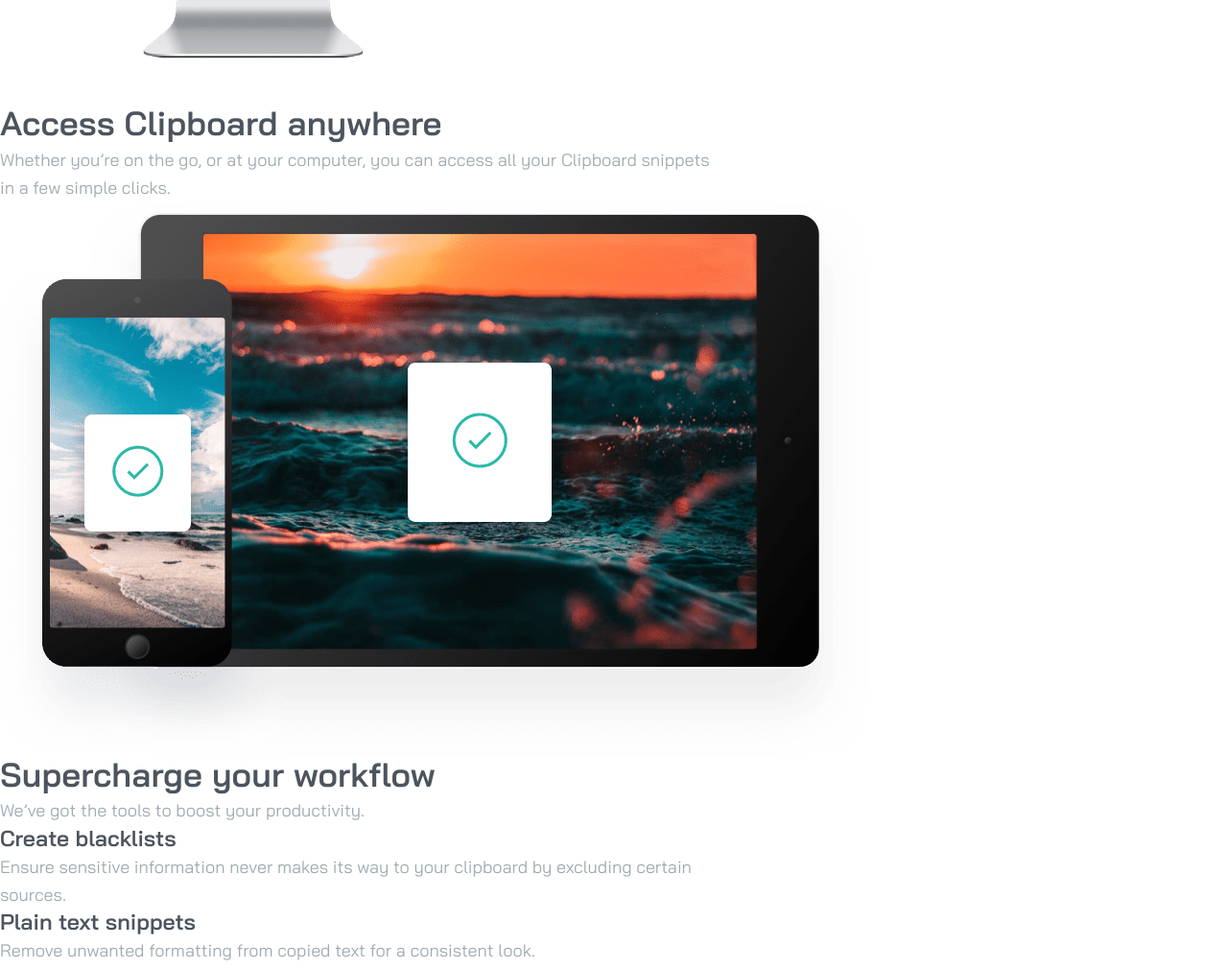
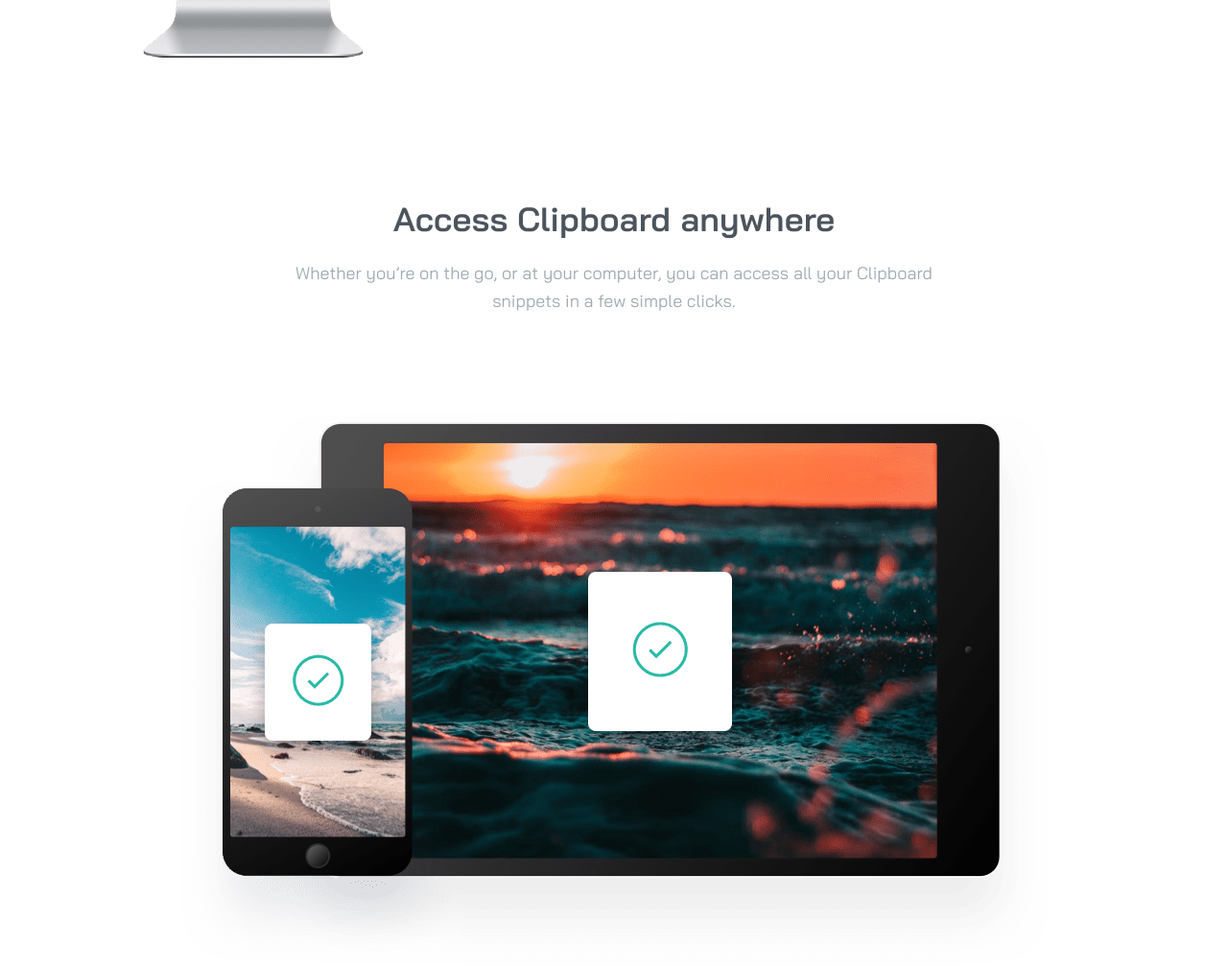
Before and after one commit to AGutierrezR/clipboard-landing-page, a website built with Vite: page index.html in a window 1280 px wide. Shown: the part 1429-2439 px from the top of the page at 96% size. Built offline with nearby package versions, Linux system fonts and the light colour scheme.

Commit message:
Create access clipboard section

```diff
--- a/index.html
+++ b/index.html
@@ -73,15 +73,18 @@
       </div>
     </section>
 
-    <section>
+    <section class="pt-[100px] pb-8-12">
+      <div class="wrapper">
+        <div class="flow center text-center">
+          <h2>Access Clipboard anywhere</h2>
+          <p>Whether you’re on the go, or at your computer, you can access all your Clipboard
+            snippets in a few simple clicks.</p>
+        </div>
+      </div>
 
-      <h2>Access Clipboard anywhere</h2>
-
-      <p>Whether you’re on the go, or at your computer, you can access all your Clipboard
-        snippets in a few simple clicks.</p>
-
-      <img src="images/image-devices.png" alt="">
-
+      <div class="mt-15-25 wrapper" data-trim>
+        <img class="mx-auto" src="images/image-devices.png" alt="">
+      </div>
     </section>
 
     <section>
--- a/src/css/utilities/wrapper.css
+++ b/src/css/utilities/wrapper.css
@@ -11,3 +11,8 @@
   padding-right: var(--gutter, 2rem);
   position: relative;
 }
+
+.wrapper[data-trim] {
+  padding-left: calc(var(--gutter, 2rem) / 2 );
+  padding-right: calc(var(--gutter, 2rem) / 2 );
+}
--- a/src/design-tokens/spacing.json
+++ b/src/design-tokens/spacing.json
@@ -118,6 +118,11 @@
       "max": 72
     },
     {
+      "name": "15 - 25",
+      "min": 60,
+      "max": 100
+    },
+    {
       "name": "4 - 2",
       "min": 16,
       "max": 8
@@ -131,6 +136,11 @@
       "name": "16 - 21",
       "min": 64,
       "max": 84
+    },
+    {
+      "name": "8 - 12",
+      "min": 32,
+      "max": 36
     },
     {
       "name": "23 - 12",
```
